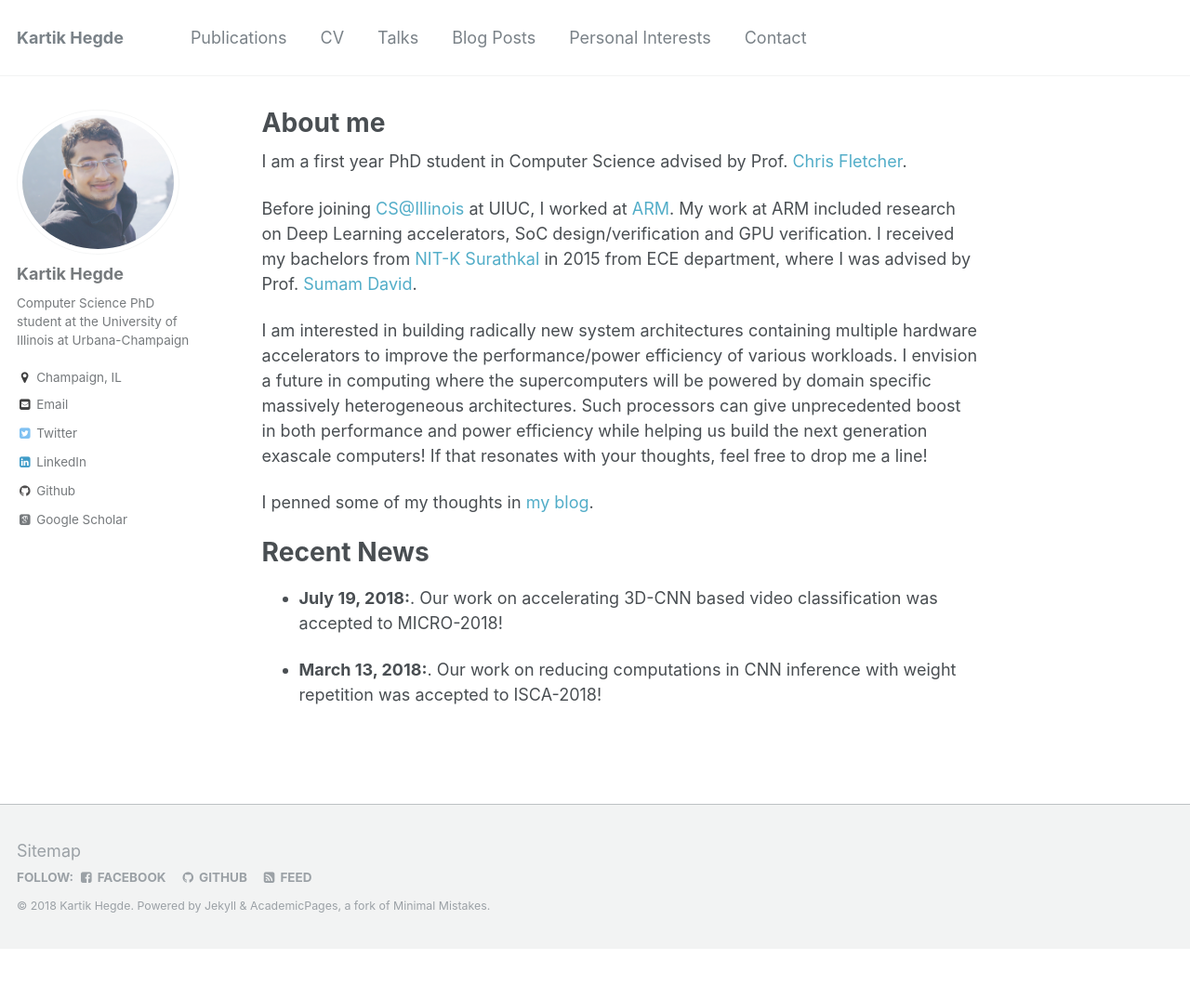
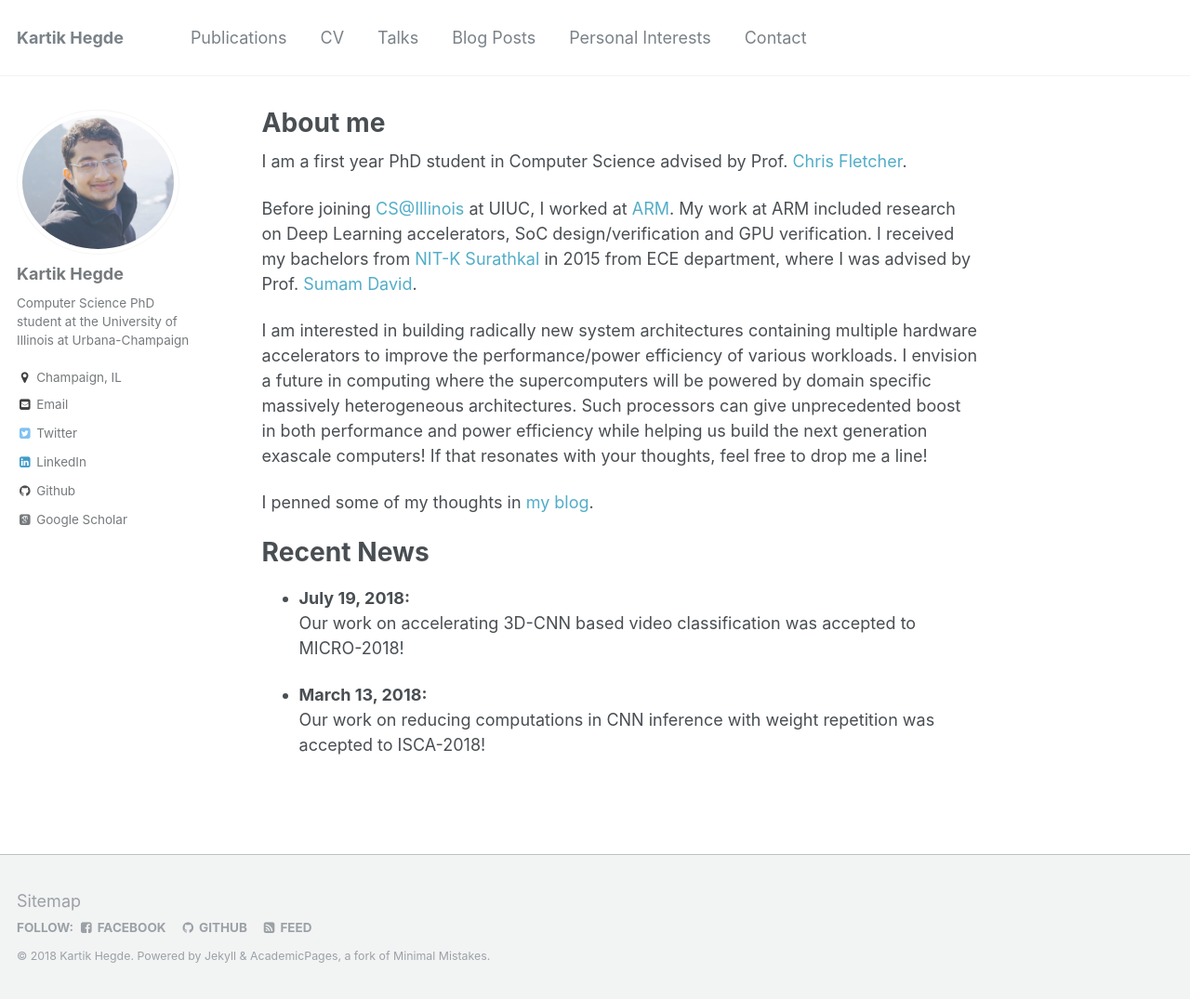
Before and after one commit to kartik-hegde/kartik-hegde.github.io, a Jekyll site: the page built from _pages/about.md, in a window 1280 px wide and 1075 px high. Shown: the whole window at 93% size. Built offline with Jekyll 4.4.1, drawn with Linux system fonts in a browser that asks for light colours; some web fonts are replaced.

```diff
--- a/_pages/about.md
+++ b/_pages/about.md
@@ -21,8 +21,8 @@ I penned some of my thoughts in [my blog](https://karthikhegde.blogspot.in/){:ta
 Recent News
 ======
 
-- **July 19, 2018:**.
+- **July 19, 2018:**
     Our work on accelerating 3D-CNN based video classification was accepted to MICRO-2018!
 
-- **March 13, 2018:**.
+- **March 13, 2018:**
     Our work on reducing computations in CNN inference with weight repetition was accepted to ISCA-2018!
```
